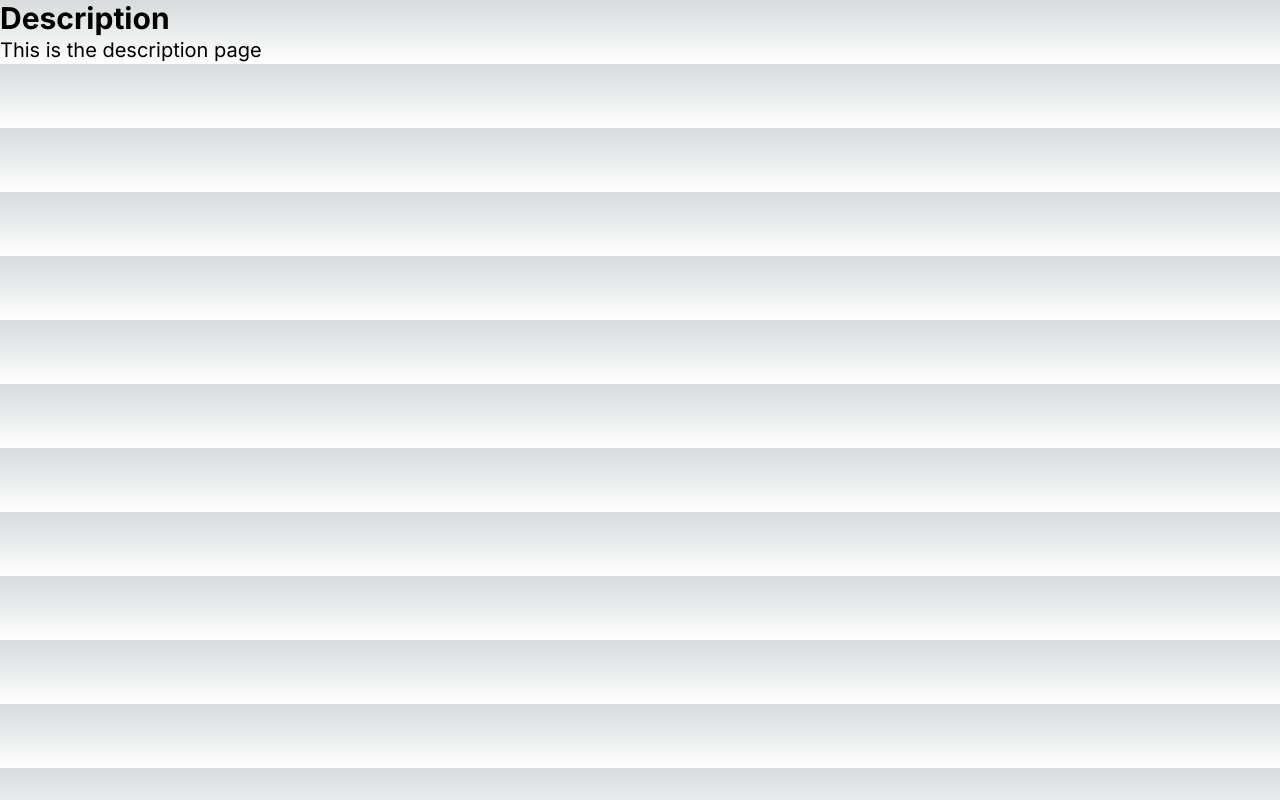
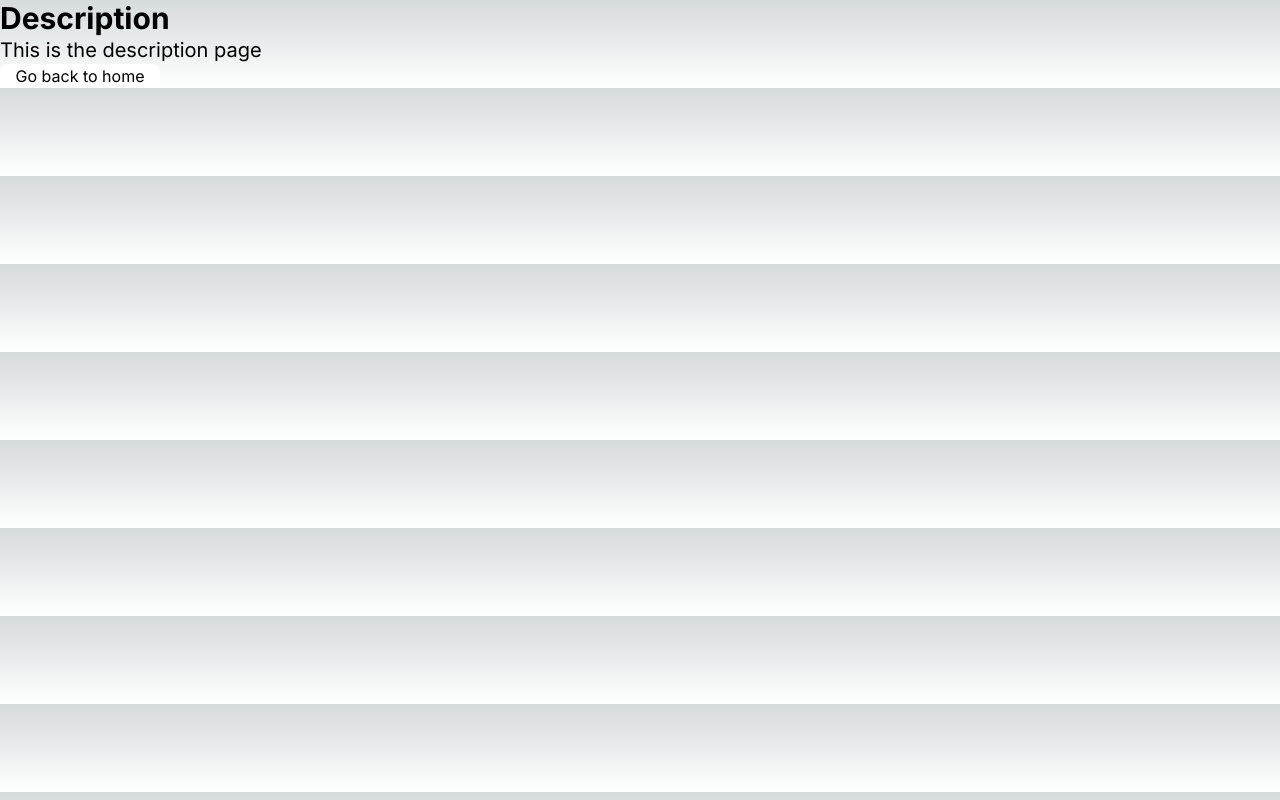
Before and after one commit to massu-159/next-test-anime, a Next.js app: page /description in a window 1280 px wide. Built offline with nearby package versions, Linux system fonts and the light colour scheme.

Commit message:
add button

```diff
--- a/app/description/page.tsx
+++ b/app/description/page.tsx
@@ -3,6 +3,9 @@ export default function Home() {
     <div>
       <h1 className="text-3xl font-bold">Description</h1>
       <p className="text-xl">This is the description page</p>
+      <div className="w-40 flex bg-white justify-center items-center rounded-lg">
+        <a href="/" className="text-black">Go back to home</a>
+      </div>
     </div>
   )
 }
```
